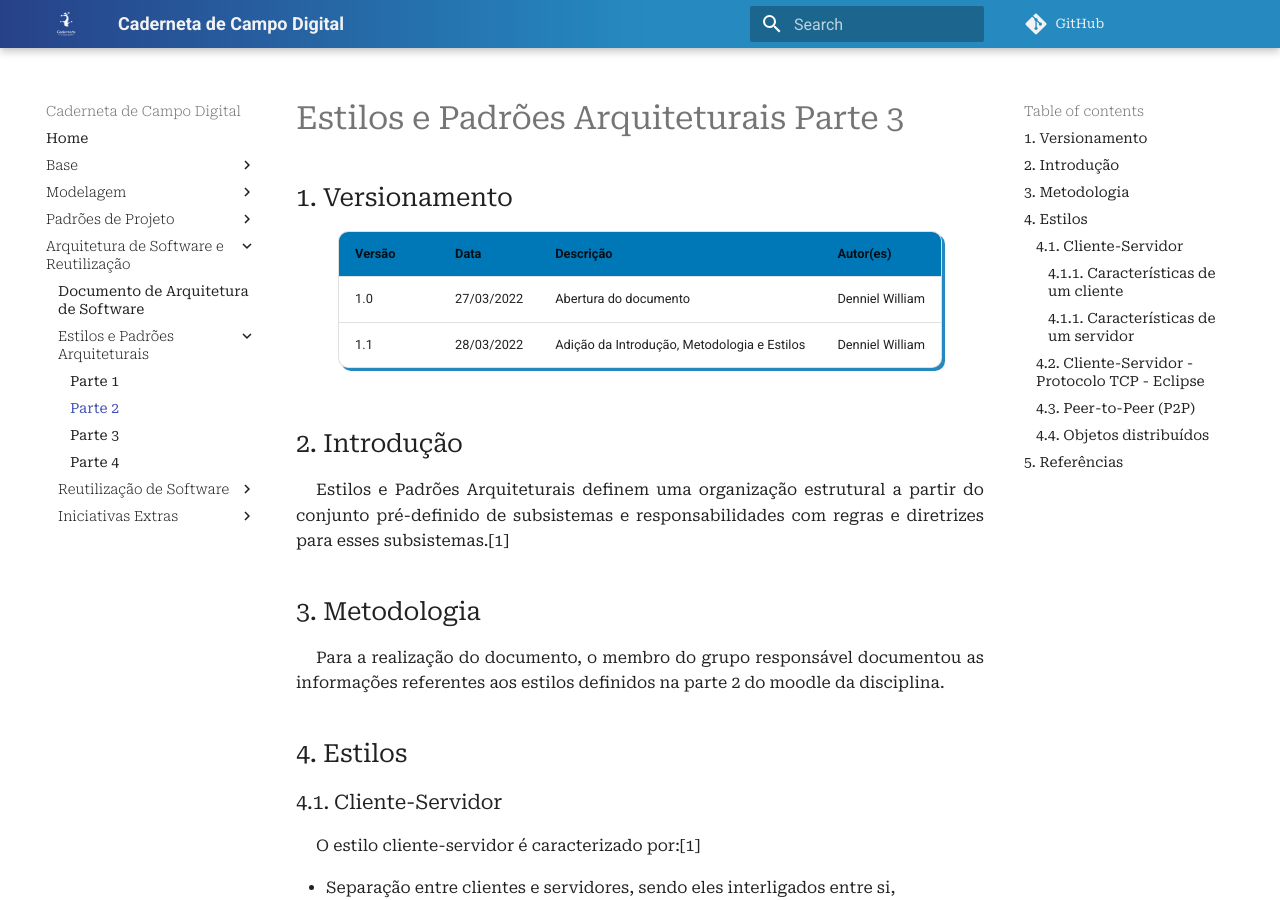
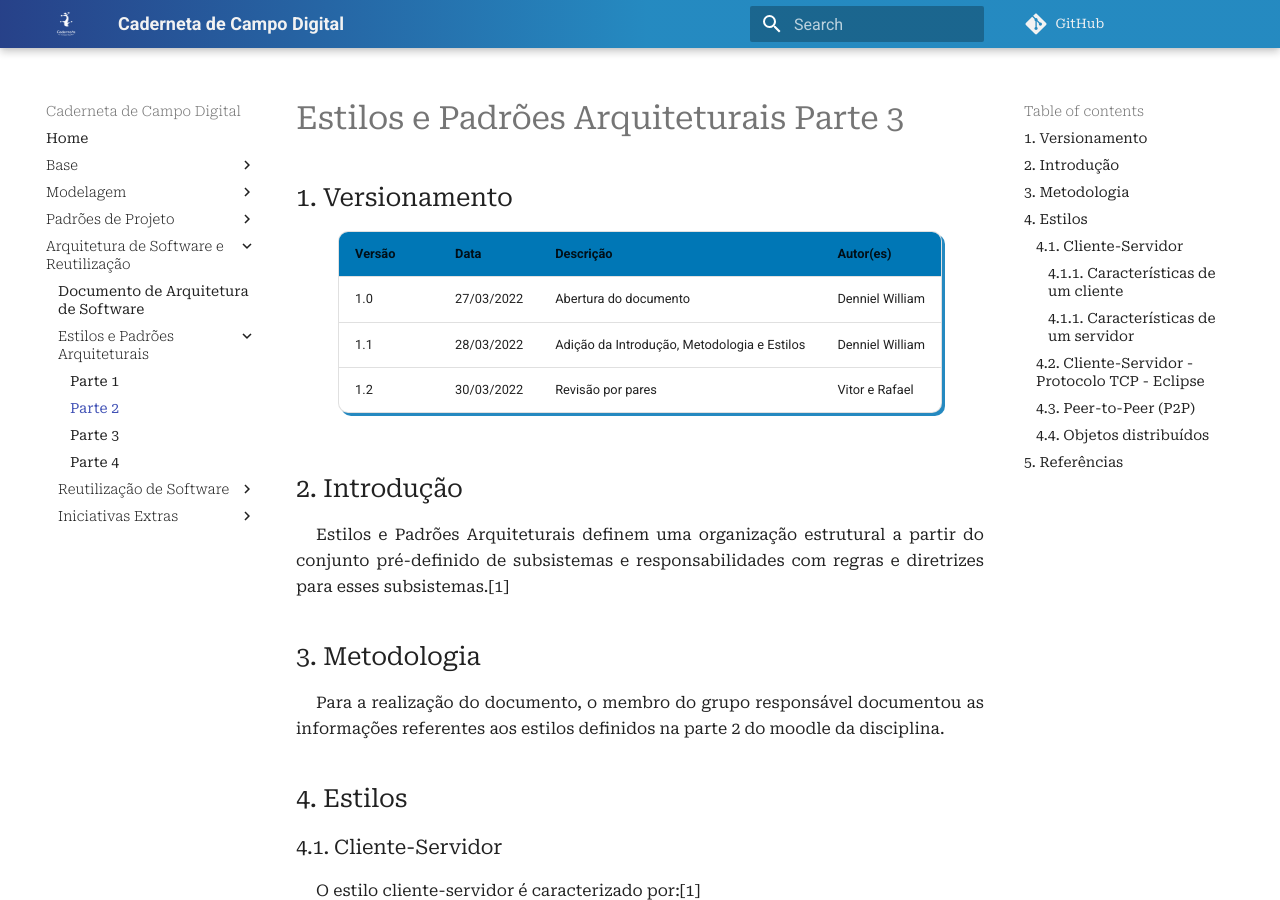
Before and after one commit to UnBArqDsw2021-2/2021.2_G4_CadernetaDeCampoDigital_docs, an MkDocs documentation site: the page built from docs/arquitetura_reutilizacao/estilos_padroes/parte2.md, in a window 1280 px wide and 900 px high. Built offline with MkDocs 1.6.1 and Material for MkDocs 9.7.7, drawn with Linux system fonts in a browser that asks for light colours; comment, search, counter and statistics services are not loaded.

Commit message:
#150 Adicionando revisão por pares

```diff
--- a/docs/arquitetura_reutilizacao/estilos_padroes/parte2.md
+++ b/docs/arquitetura_reutilizacao/estilos_padroes/parte2.md
@@ -6,7 +6,7 @@
 | ------ | ---------- | ------------------------------------------- | --------------- |
 | 1.0    | 27/03/2022 | Abertura do documento                       | Denniel William |
 | 1.1    | 28/03/2022 | Adição da Introdução, Metodologia e Estilos | Denniel William |
-
+| 1.2    | 30/03/2022 | Revisão por pares                           | Vitor e Rafael  |
 
 ## 2. Introdução
 
@@ -131,6 +131,7 @@
 - Ele pode ser sobrecarregado.
 
 ## 5. Referências
+
 > [1] SERRANO, Milene. Arquitetura e Desenho de Software. **Aula Estilos e Padrões Arquiteturais II**. Acesso em: 28 mar. 2022.
 
 > [2] **O que é middleware?**. What Is Middleware?. Disponível em: <a href="https://azure.microsoft.com/pt-br/overview/what-is-middleware/">O que é middleware?</a>. Acesso em: 28 de mar. de 2022.
```
